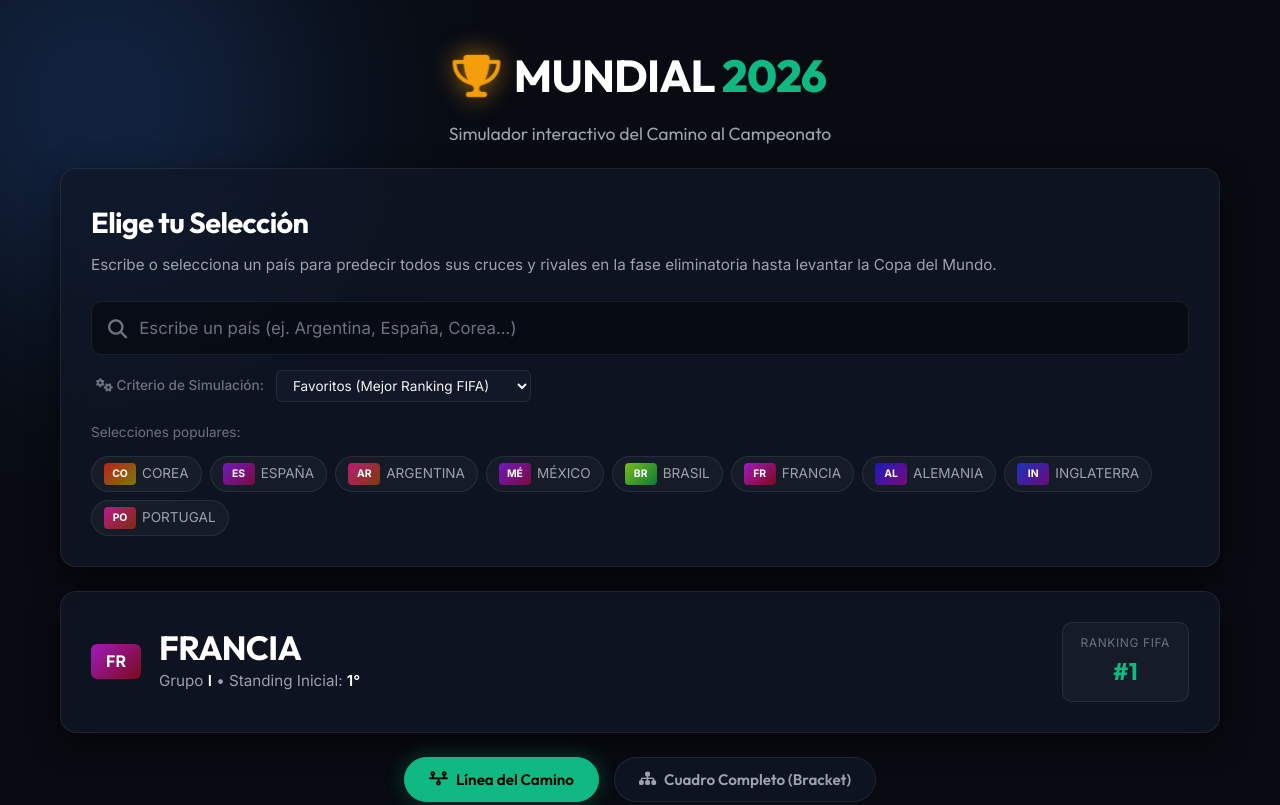
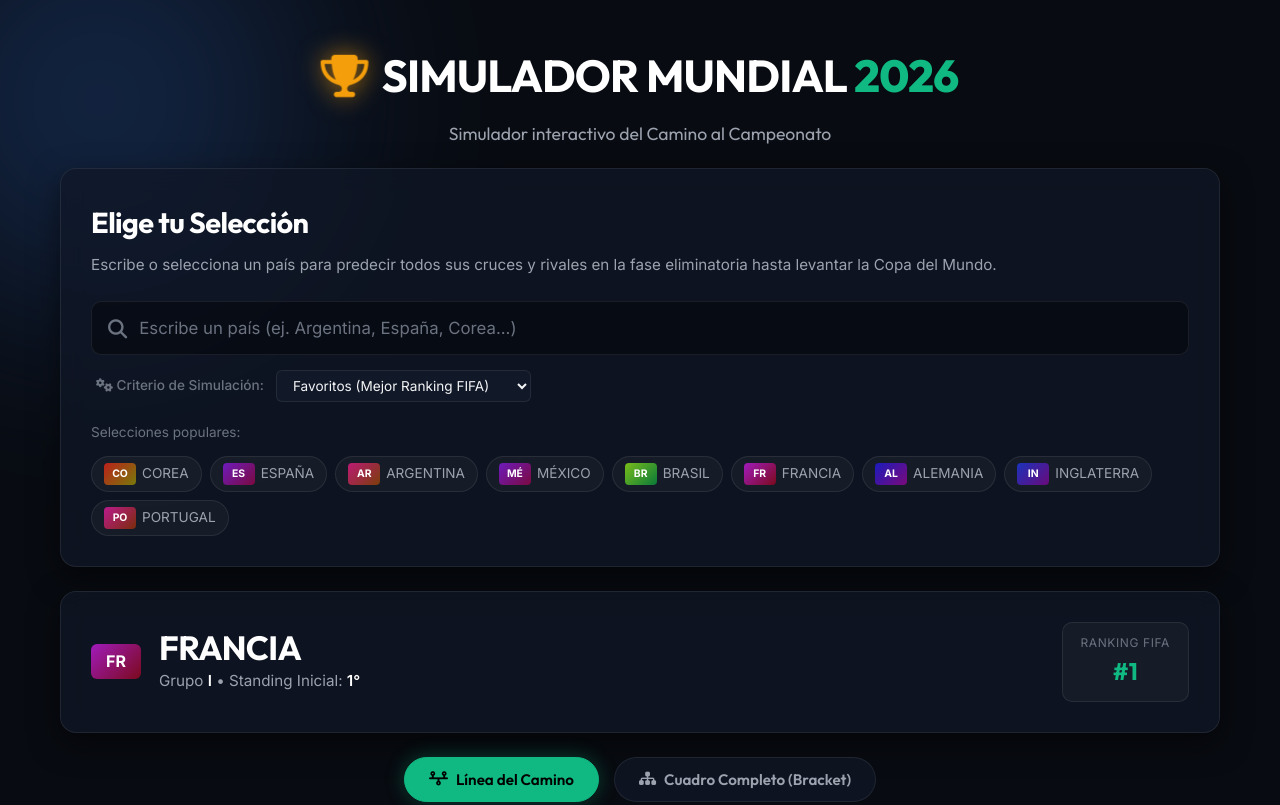
Before and after one commit to icompsoluciones-dev/mundial2026, a plain HTML site: page index.html in a window 1280 px wide. Shown: the top 805 px of the page. Drawn offline with Linux system fonts and the light colour scheme.

Commit message:
feat: add Open Graph image and rename project title to Simulador Mundial 2026

```diff
--- a/index.html
+++ b/index.html
@@ -57,7 +57,7 @@
     <div class="container header-container">
       <div class="logo">
         <i class="fa-solid fa-trophy trophy-icon animate-gold"></i>
-        <h1>Mundial <span>2026</span></h1>
+        <h1>Simulador Mundial <span>2026</span></h1>
       </div>
       <p class="tagline">Simulador interactivo del Camino al Campeonato</p>
     </div>
```
Also changed, not shown: assets/og-image.jpg (added).
